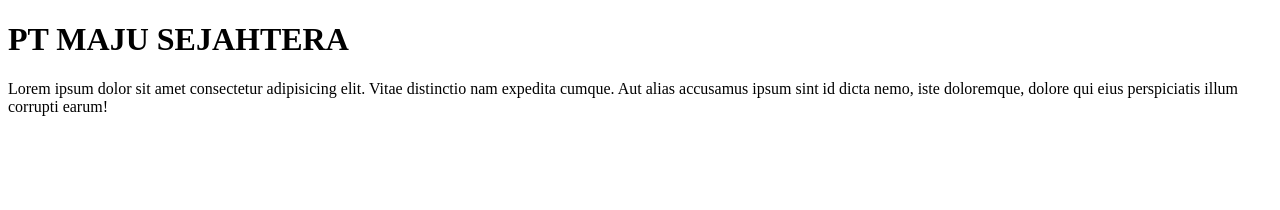
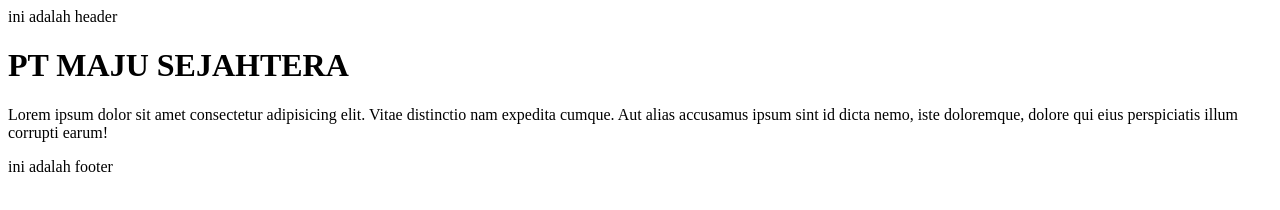
Before and after one commit to qialfariq/company-2, a plain HTML site: page index.html in a window 1280 px wide. Drawn offline with Linux system fonts and the light colour scheme.

Commit message:
membuat header dan footer

```diff
--- a/index.html
+++ b/index.html
@@ -6,11 +6,13 @@
     <title>Latihan git dasar</title>
   </head>
   <body>
+    <header>ini adalah header</header>
     <h1>PT MAJU SEJAHTERA</h1>
     <p>
       Lorem ipsum dolor sit amet consectetur adipisicing elit. Vitae distinctio
       nam expedita cumque. Aut alias accusamus ipsum sint id dicta nemo, iste
       doloremque, dolore qui eius perspiciatis illum corrupti earum!
     </p>
+    <footer>ini adalah footer</footer>
   </body>
 </html>
```
